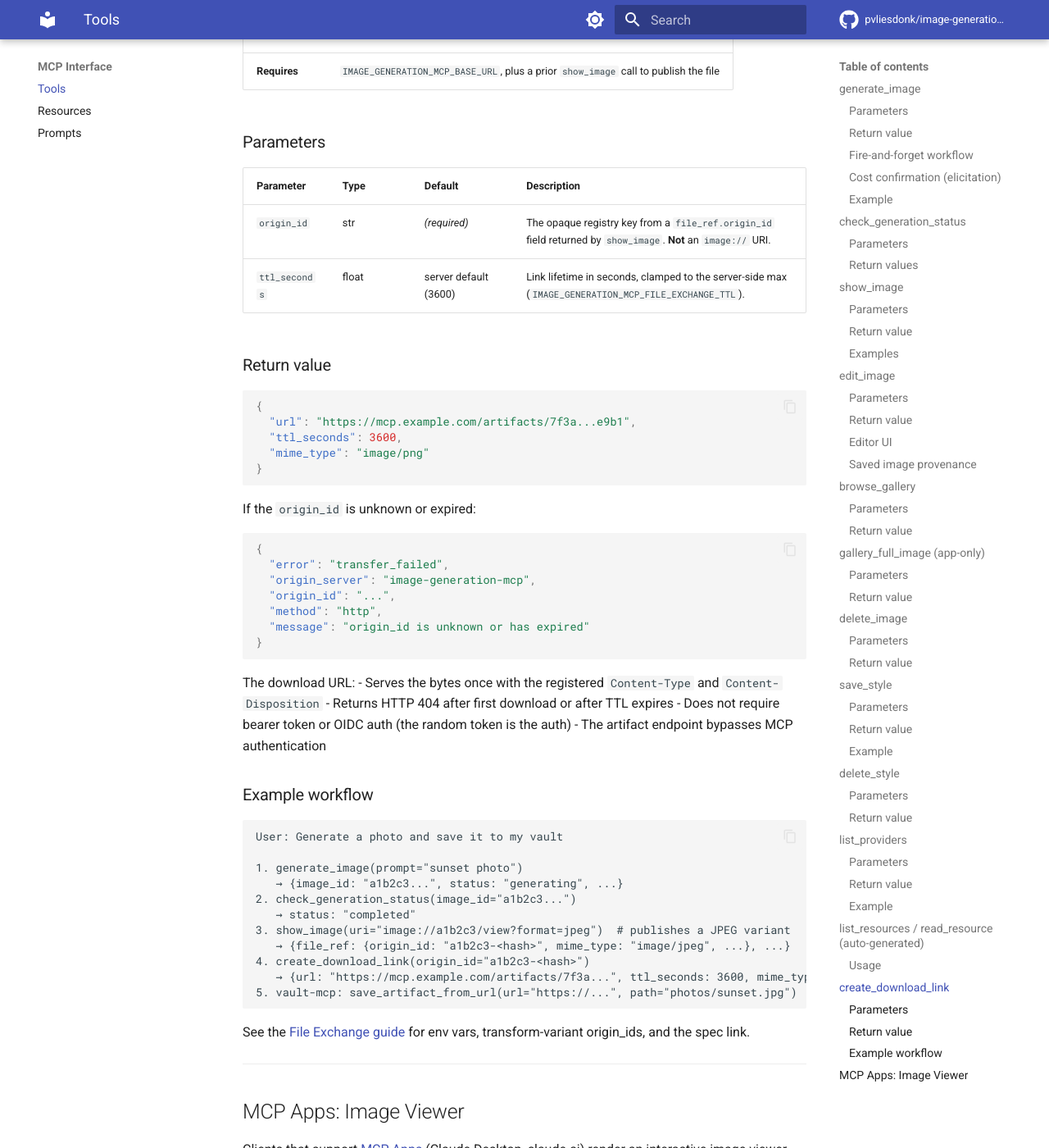
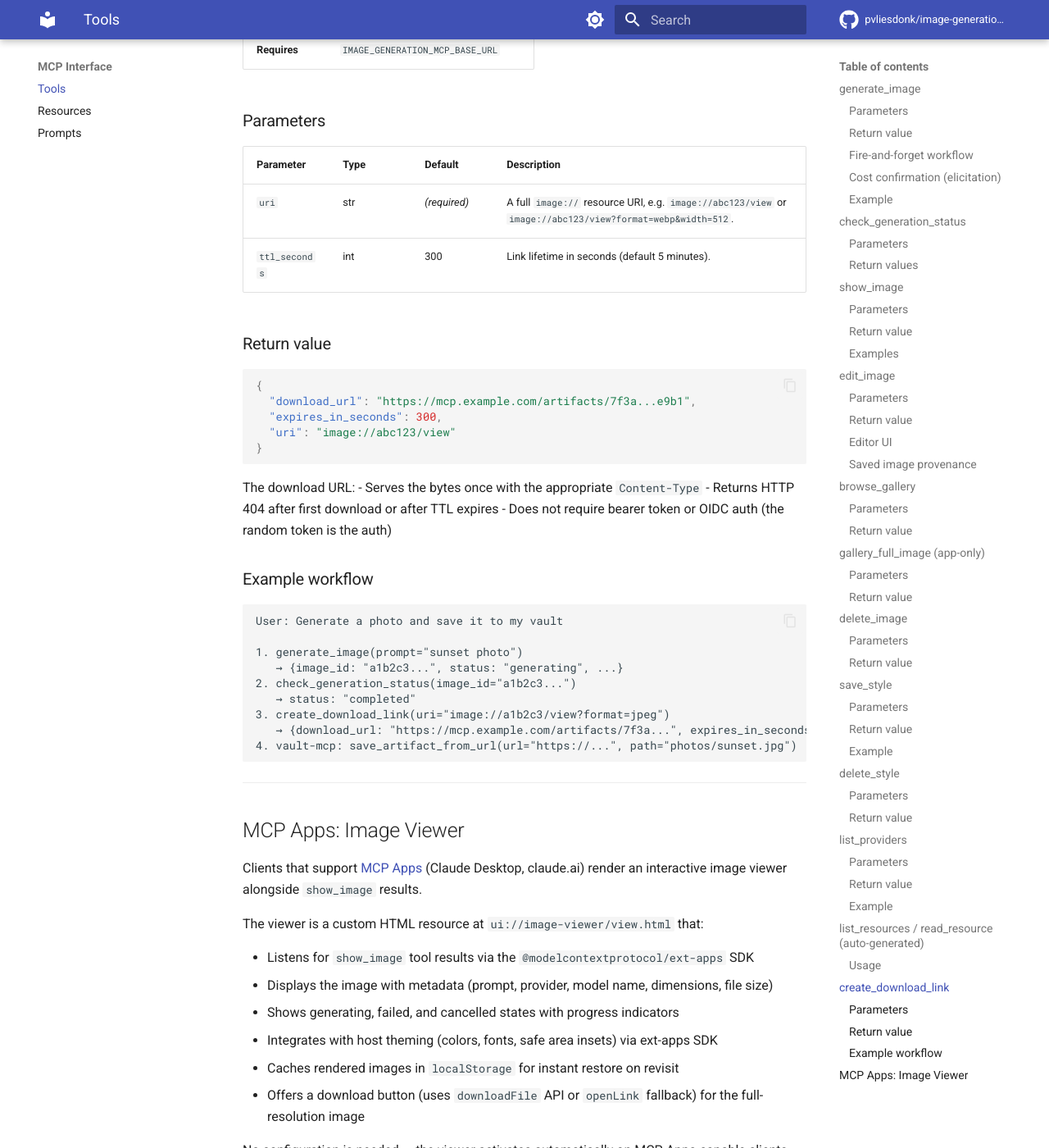
Before and after one commit to pvliesdonk/image-generation-mcp, an MkDocs documentation site: the page built from docs/tools.md, in a window 1280 px wide and 1400 px high, scrolled down 16706 px. Shown: the whole window at 82% size. Built offline with MkDocs 1.6.1 and Material for MkDocs 9.7.7, drawn with Linux system fonts in a browser that asks for light colours; comment, search, counter and statistics services are not loaded; the version menu is left out; some of the changed text lies outside the part shown.

Commit message:
fix(docs): repair create_download_link docs + harden aggregator script
Addresses two bot review findings:

docs/tools.md: removed broken cross-reference to deleted
docs/guides/file-exchange.md and updated the create_download_link
section to document the actual ArtifactStore-based tool (uri parameter,
not origin_id; 300s default TTL; correct return shape).

scripts/copier_update_aggregator.py:
- Widen _read_job_json / _validate_job_* / _render_job_* parameter types
  from dict|None to object so isinstance(data, dict) checks are reachable
  and type-correct (json.loads can return any JSON value, not only dicts)
- Wrap args.existing_body.read_text() and args.output_body.write_text()
  in try/except OSError in main() to honour the documented exit-code-1
  contract for catastrophic I/O failures
- Add import sys (replaces __import__ trick in error prints)

Co-Authored-By: Claude Sonnet 4.6 <noreply@anthropic.com>

````diff
--- a/docs/tools.md
+++ b/docs/tools.md
@@ -574,50 +574,37 @@ These tools provide access to the same resources documented in [Resources](resou
 
 ## create_download_link
 
-Mint a one-time HTTP download URL for a previously-published file. Spec-compliant MCP File Exchange tool — registered automatically by `fastmcp_pvl_core.register_file_exchange`. Enables server-to-server image transfer between MCP servers (e.g., saving to a vault, attaching to email).
+Mint a one-time HTTP download URL for an image. Enables server-to-server image transfer between MCP servers (e.g., saving to a vault, attaching to email). The link expires after a single download or after `ttl_seconds`, whichever comes first.
 
 | Property | Value |
 |----------|-------|
 | **Tags** | *(none)* |
 | **Annotations** | `readOnlyHint: true` |
 | **Task** | No |
-| **Transport** | HTTP/SSE only (file-exchange disables on stdio by default) |
-| **Requires** | `IMAGE_GENERATION_MCP_BASE_URL`, plus a prior `show_image` call to publish the file |
+| **Transport** | HTTP/SSE only (not available on stdio) |
+| **Requires** | `IMAGE_GENERATION_MCP_BASE_URL` |
 
 ### Parameters
 
 | Parameter | Type | Default | Description |
 |-----------|------|---------|-------------|
-| `origin_id` | str | *(required)* | The opaque registry key from a `file_ref.origin_id` field returned by `show_image`. **Not** an `image://` URI. |
-| `ttl_seconds` | float | server default (3600) | Link lifetime in seconds, clamped to the server-side max (`IMAGE_GENERATION_MCP_FILE_EXCHANGE_TTL`). |
+| `uri` | str | *(required)* | A full `image://` resource URI, e.g. `image://abc123/view` or `image://abc123/view?format=webp&width=512`. |
+| `ttl_seconds` | int | 300 | Link lifetime in seconds (default 5 minutes). |
 
 ### Return value
 
 ```json
 {
-  "url": "https://mcp.example.com/artifacts/7f3a...e9b1",
-  "ttl_seconds": 3600,
-  "mime_type": "image/png"
-}
-```
-
-If the `origin_id` is unknown or expired:
-
-```json
-{
-  "error": "transfer_failed",
-  "origin_server": "image-generation-mcp",
-  "origin_id": "...",
-  "method": "http",
-  "message": "origin_id is unknown or has expired"
+  "download_url": "https://mcp.example.com/artifacts/7f3a...e9b1",
+  "expires_in_seconds": 300,
+  "uri": "image://abc123/view"
 }
 ```
 
 The download URL:
-- Serves the bytes once with the registered `Content-Type` and `Content-Disposition`
+- Serves the bytes once with the appropriate `Content-Type`
 - Returns HTTP 404 after first download or after TTL expires
 - Does not require bearer token or OIDC auth (the random token is the auth)
-- The artifact endpoint bypasses MCP authentication
 
 ### Example workflow
 
@@ -628,14 +615,10 @@ User: Generate a photo and save it to my vault
    → {image_id: "a1b2c3...", status: "generating", ...}
 2. check_generation_status(image_id="a1b2c3...")
    → status: "completed"
-3. show_image(uri="image://a1b2c3/view?format=jpeg")  # publishes a JPEG variant
-   → {file_ref: {origin_id: "a1b2c3-<hash>", mime_type: "image/jpeg", ...}, ...}
-4. create_download_link(origin_id="a1b2c3-<hash>")
-   → {url: "https://mcp.example.com/artifacts/7f3a...", ttl_seconds: 3600, mime_type: "image/jpeg"}
-5. vault-mcp: save_artifact_from_url(url="https://...", path="photos/sunset.jpg")
+3. create_download_link(uri="image://a1b2c3/view?format=jpeg")
+   → {download_url: "https://mcp.example.com/artifacts/7f3a...", expires_in_seconds: 300, ...}
+4. vault-mcp: save_artifact_from_url(url="https://...", path="photos/sunset.jpg")
 ```
-
-See the [File Exchange guide](guides/file-exchange.md) for env vars, transform-variant origin_ids, and the spec link.
 
 ---
 
````
Also changed, not shown: 1 other file.
